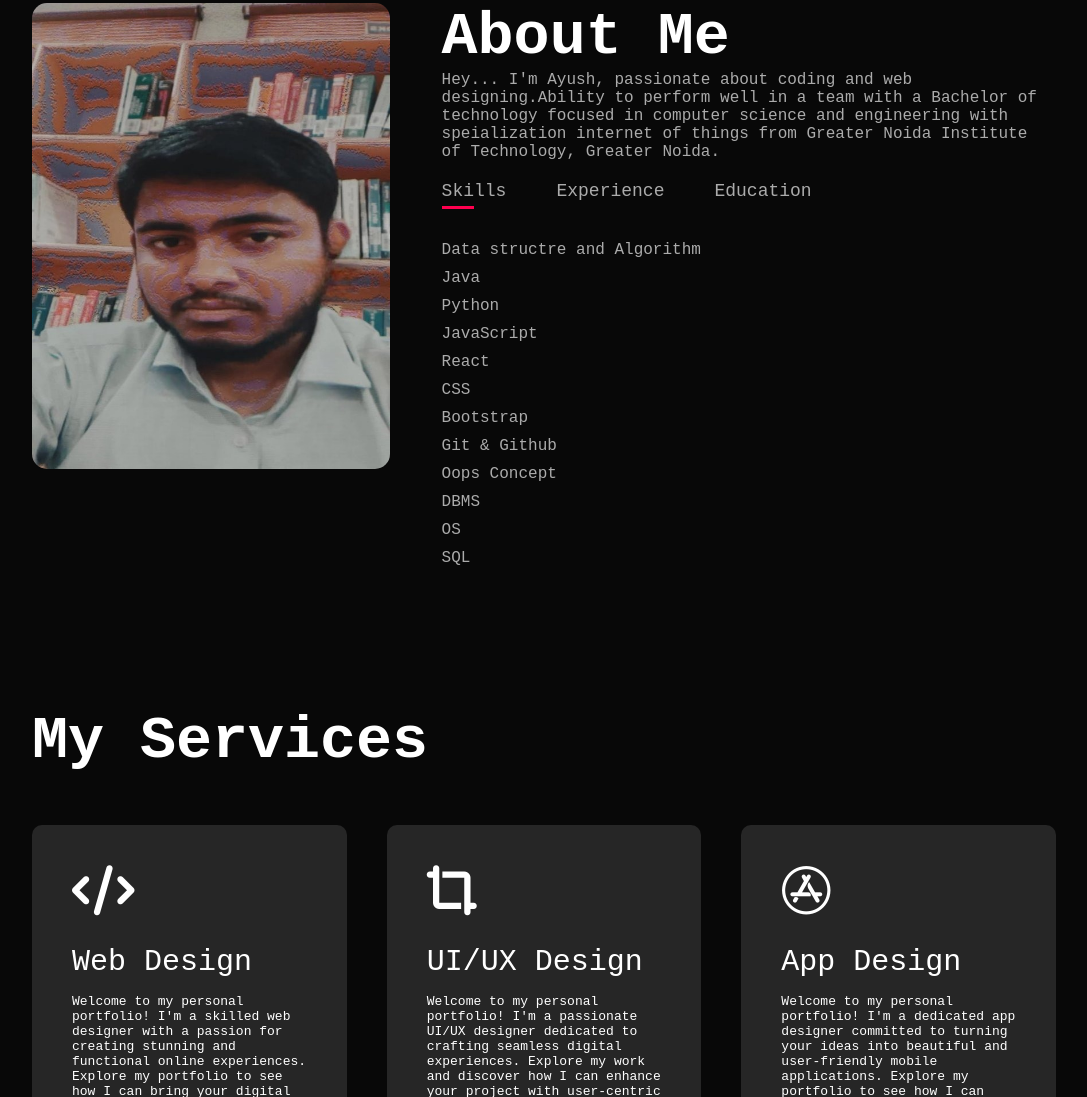
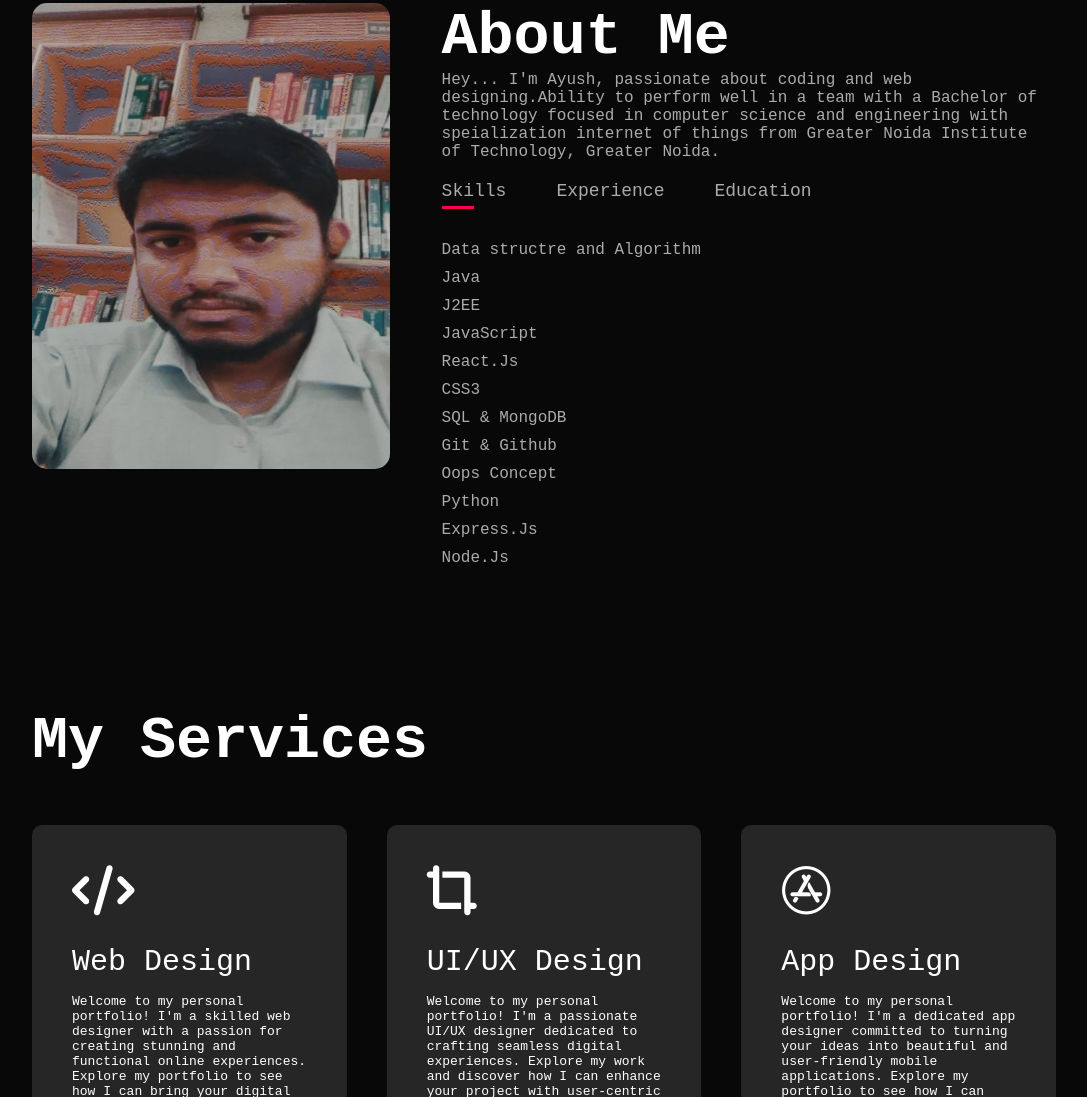
Before and after one commit to AYUSH9534/portfolio, a plain HTML site: page index.html in a window 1280 px wide. Shown: the part 887-1984 px from the top of the page, without its empty margins (96-1183 px from the left). Drawn offline with Linux system fonts and the light colour scheme.

Commit message:
Add files via upload

```diff
--- a/index.html
+++ b/index.html
@@ -6,15 +6,17 @@
     <meta name="viewport" content="width=device-width, initial-scale=1.0">
     <title>personal portfoliio</title>
     <link rel="stylesheet" href="style.css">
-    <script src="https://kit.fontawesome.com/c4254e24a8.js" crossorigin="anonymous"></script>
+    <script src="https://kit.fontawesome.com/f9258d502e.js" crossorigin="anonymous"></script>
 </head>
 
 <body>
     <div id="header">
         <div class="container">
+
             <nav>
                 <!-- <img src="lg.png" class="logo"> -->
                 <ul id="sidemenu">
+
                     <li><a href="#header">Home</a></li>
                     <li><a href="#about">About</a></li>
                     <li><a href="#services">Services</a></li>
@@ -22,8 +24,10 @@
                     <li><a href="#contact">Contact</a></li>
                     <i class="fa-solid fa-xmark" onclick="closemenu()"></i>
                 </ul>
+
                 <i class="fa-solid fa-bars" onclick="openmenu()"></i>
             </nav>
+
             <div class="header-text">
                 <p>UI/UX Designer</p>
                 <h1>Hi, I'm <span>Ayush</span> <br>From India</h1>
@@ -44,23 +48,23 @@
                         passionate about coding and web designing.Ability to perform well in a team with a Bachelor of technology focused in computer science and engineering with speialization internet of things from Greater Noida Institute of Technology, Greater Noida.</p>
                     <div class="tab-titles">
                         <p class="tab-links active-link" onclick="opentab('skills')">Skills</p>
-                        <p class="tab-links" onclick="opentab('experience')">Experience</p>
+                        <p class="tab-links" onclick="opentab('experience')">Experience </p>
                         <p class="tab-links" onclick="opentab('education')">Education</p>
                     </div>
                     <div class="tab-contents active-tab" id="skills">
                         <ul>
                             <li><span></span>Data structre and Algorithm</li>
                             <li><span></span>Java</li>
-                            <li><span></span>Python</li>
+                            <li><span></span>J2EE</li>
                             <li><span></span>JavaScript</li>
-                            <li><span></span>React</li>
-                            <li><span></span>CSS</li>
-                            <li><span></span>Bootstrap</li>
+                            <li><span></span>React.Js</li>
+                            <li><span></span>CSS3</li>
+                            <li><span></span>SQL & MongoDB</li>
                             <li><span></span>Git & Github</li>
                             <li><span></span>Oops Concept</li>
-                            <li><span></span>DBMS</li>
-                            <li><span></span>OS</li>
-                            <li><span></span>SQL</li>
+                            <li><span></span>Python</li>
+                            <li><span></span>Express.Js</li>
+                            <li><span></span>Node.Js</li>
                         </ul>
                     </div>
                     <div class="tab-contents" id="experience">
@@ -69,12 +73,7 @@
 
                             <br>
                             <p>As a Web Development Intern, i will have the exciting opportunity to gain hands-on experience in the dynamic world of web development.During this immersive experience, i will work with various technologies, including HTML, CSS, JavaScript, and other web development frameworks.By the end of this internship, i will have a comprehensive understanding of modern web development techniques and tools, empowering me to pursue a successful career in the fast-paced and ever-evolving field of web development.</p><br>
-                            <li><span>August 2023 - September 2023</span><br>Intern at iNeuron,</li>
-                            <p>This project is Employee Management system.It is a web-based
-                                application designed to streamline and enhance the process of managing
-                                employee within an organization.This system leverages the React.js
-                                framework for building user interfaces,to create a responsive and dynamic
-                                user experience.</p>
+
 
                         </ul>
                     </div>
```
